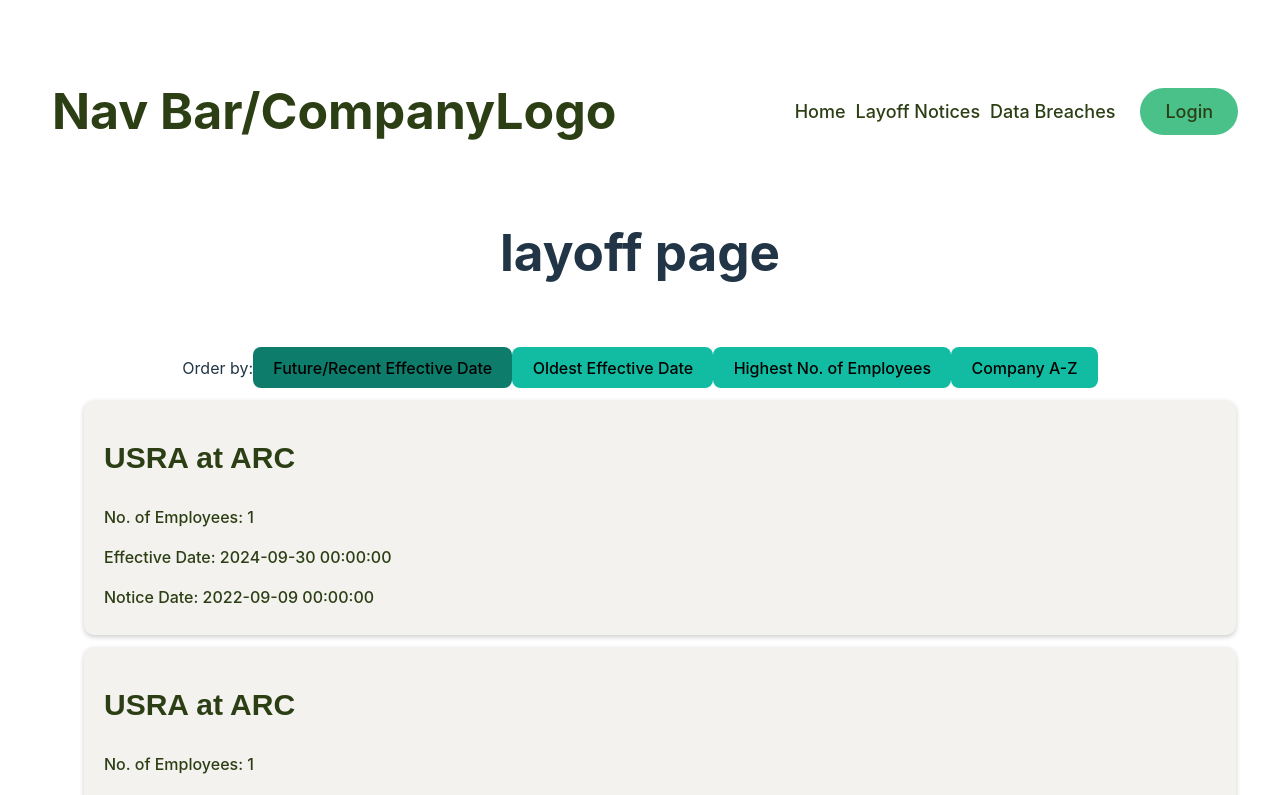
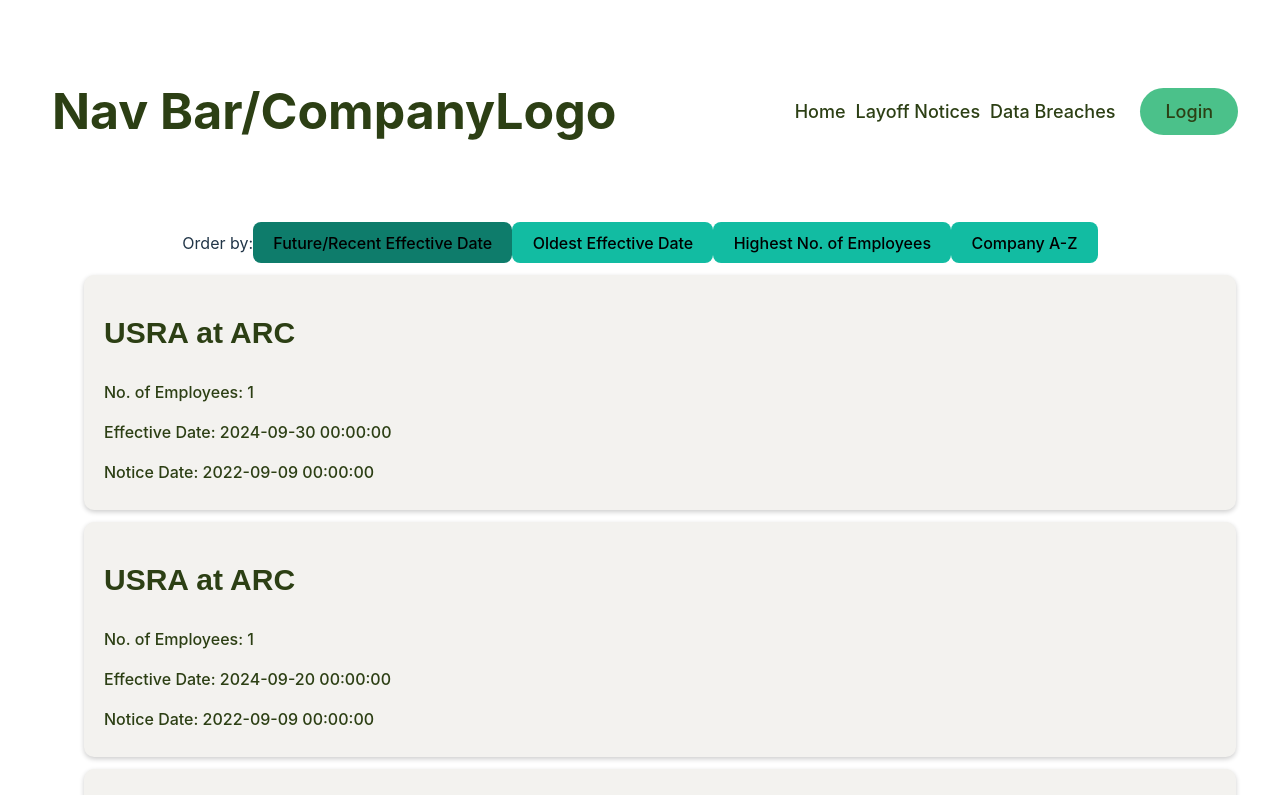
Before and after one commit to JakeGerber/LA_Hacks_2023, a React (Vite) app: page /layoff in a window 1280 px wide. Shown: the top 795 px of the page. Built offline with nearby package versions, Linux system fonts and the light colour scheme.

Commit message:
delete logs

```diff
--- a/src/pages/Layoff.jsx
+++ b/src/pages/Layoff.jsx
@@ -2,17 +2,14 @@ import React, { useEffect, useState} from "react";
 import CardList from "../components/CardList";
 import { Routes, Route, Link, Outlet} from "react-router-dom"
 
+const Layoff = ({companies}) => {
+    const [orderBy, setOrderBy] = useState("company");
 
-const Layoff = ({companies}) => {
-
-console.log("layoff");
-console.log(companies)
     return(
-        <div className="layoff">
-           <h1>layoff page</h1>
-           <CardList companies={companies}/>
-           <Outlet/>
-        </div>
+            <div className="layoff">
+            <CardList companies={companies} orderBy={orderBy} setOrderBy={setOrderBy}/>
+            <Outlet/>
+            </div>
     );
 }
 
```
